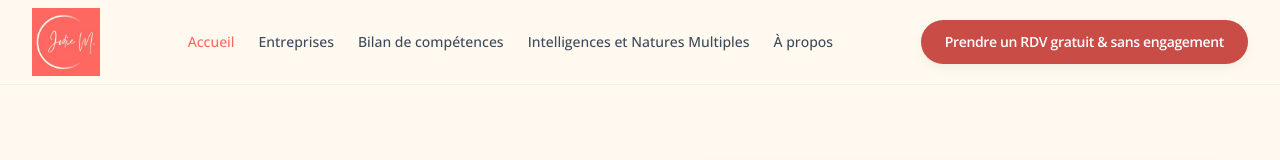
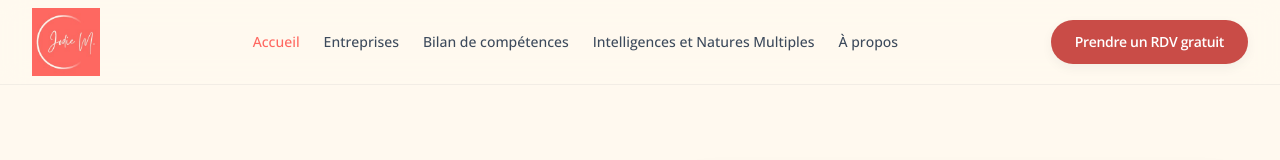
Before and after one commit to chris97425/jodie-manent, a Next.js app: page /jodie-manent/ in a window 1280 px wide. Shown: the top 160 px of the page. Built offline with nearby package versions, Linux system fonts and the light colour scheme.

Commit message:
feat: boutons simplifiés — Prendre un RDV gratuit

```diff
--- a/src/components/home/final-cta.tsx
+++ b/src/components/home/final-cta.tsx
@@ -23,7 +23,7 @@ export function FinalCta() {
                 size="lg"
                 className="hover:-translate-y-0.5 hover:shadow-lg hover:shadow-coral-900/20"
               >
-                Prendre un RDV gratuit &amp; sans engagement
+                Prendre un RDV gratuit
               </Button>
             </div>
           </div>
--- a/src/components/layout/mobile-nav.tsx
+++ b/src/components/layout/mobile-nav.tsx
@@ -73,7 +73,7 @@ export function MobileNav({ open, onClose }: MobileNavProps) {
         </ul>
         <div className="border-t border-cream-200 p-4" onClick={onClose}>
           <Button href="/contact/" className="w-full">
-            Prendre un RDV gratuit &amp; sans engagement
+            Prendre un RDV gratuit
           </Button>
         </div>
       </nav>
--- a/src/components/layout/site-header.tsx
+++ b/src/components/layout/site-header.tsx
@@ -64,7 +64,7 @@ export function SiteHeader() {
 
           <div className="flex shrink-0 items-center gap-2">
             <Button href="/contact/" className="hidden sm:inline-flex">
-              Prendre un RDV gratuit &amp; sans engagement
+              Prendre un RDV gratuit
             </Button>
             <button
               type="button"
```
